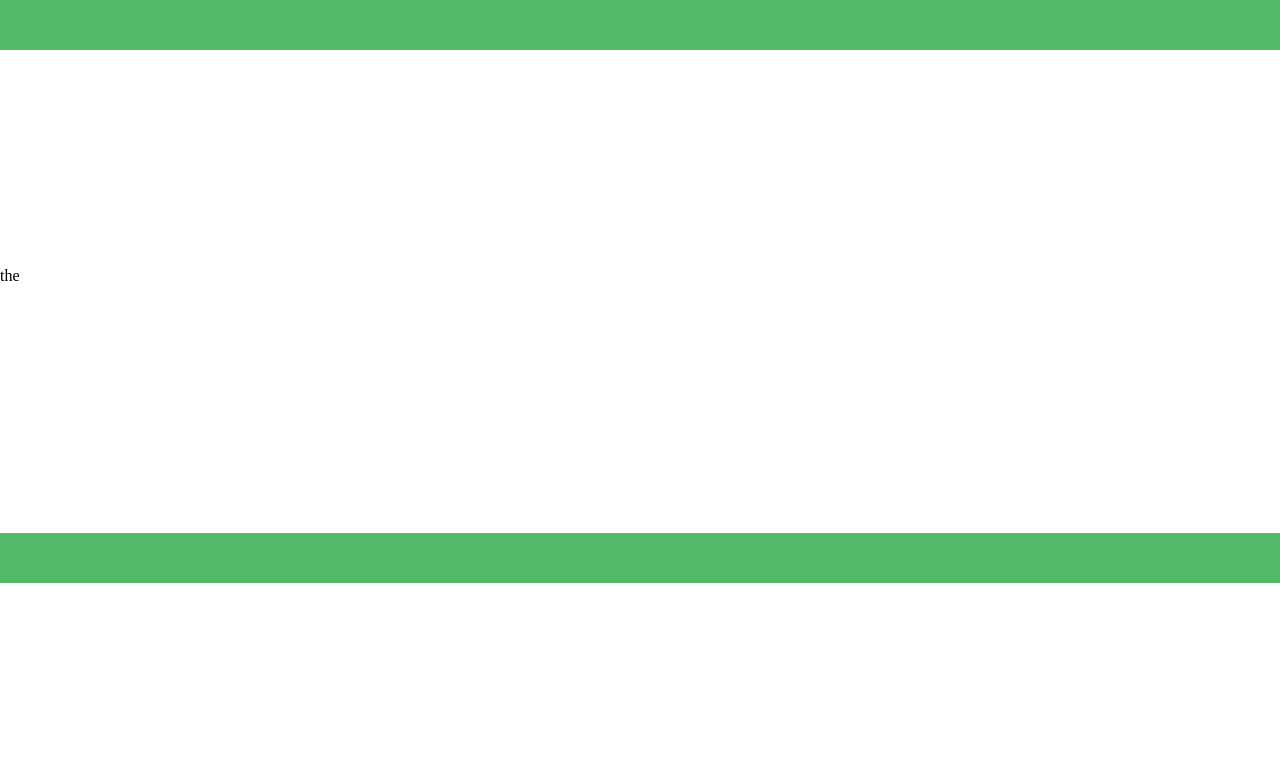
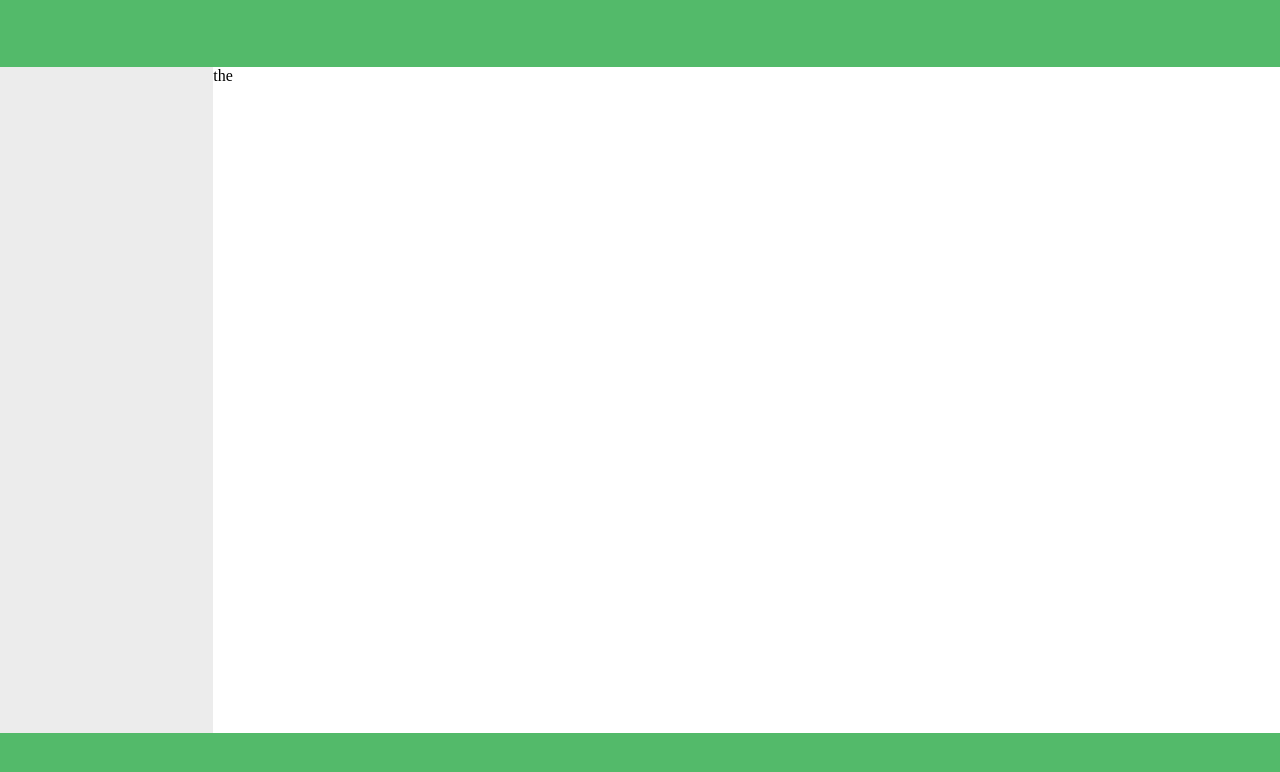
Before and after one commit to Pwnyboy1031/Todo-List, a plain HTML site: page index.html in a window 1280 px wide. Drawn offline with Linux system fonts and the light colour scheme.

Commit message:
added project and list functionality

```diff
--- a/index.html
+++ b/index.html
@@ -12,7 +12,9 @@
     <div id="wrapper">
         <header>
         </header>
+        <div id="sidebar"></div>
         <div id="main">the</div>
+
         <footer>
         </footer>
     </div>
--- a/main.js
+++ b/main.js
@@ -1 +1,106 @@
-console.log("Hello World");
+/*
+ * ATTENTION: The "eval" devtool has been used (maybe by default in mode: "development").
+ * This devtool is neither made for production nor for readable output files.
+ * It uses "eval()" calls to create a separate source file in the browser devtools.
+ * If you are trying to read the output file, select a different devtool (https://webpack.js.org/configuration/devtool/)
+ * or disable the default devtool with "devtool: false".
+ * If you are looking for production-ready output files, see mode: "production" (https://webpack.js.org/configuration/mode/).
+ */
+/******/ (() => { // webpackBootstrap
+/******/ 	"use strict";
+/******/ 	var __webpack_modules__ = ({
+
+/***/ "./src/index.js":
+/*!**********************!*\
+  !*** ./src/index.js ***!
+  \**********************/
+/***/ ((__unused_webpack_module, __webpack_exports__, __webpack_require__) => {
+
+eval("__webpack_require__.r(__webpack_exports__);\n/* harmony import */ var _project__WEBPACK_IMPORTED_MODULE_0__ = __webpack_require__(/*! ./project */ \"./src/project.js\");\n/* harmony import */ var _toDo__WEBPACK_IMPORTED_MODULE_1__ = __webpack_require__(/*! ./toDo */ \"./src/toDo.js\");\n\r\n\r\n\r\nconsole.log(\"Hello World\")\r\n\r\nfunction init() {\r\n    let defaultList = new _project__WEBPACK_IMPORTED_MODULE_0__.Project(\"Daily\", \"Your daily To-do list.\");\r\n    console.log(defaultList);\r\n    let toDo1 = new _toDo__WEBPACK_IMPORTED_MODULE_1__.toDo(\"Walk the dog\", \"Take fido for a walk\", \"March 5\", \"Urgent\");\r\n    console.log(toDo1);\r\n    defaultList.list.push(toDo1);\r\n    console.log(defaultList);\r\n}\r\n\r\n\r\ninit();\n\n//# sourceURL=webpack://todo-list/./src/index.js?");
+
+/***/ }),
+
+/***/ "./src/project.js":
+/*!************************!*\
+  !*** ./src/project.js ***!
+  \************************/
+/***/ ((__unused_webpack_module, __webpack_exports__, __webpack_require__) => {
+
+eval("__webpack_require__.r(__webpack_exports__);\n/* harmony export */ __webpack_require__.d(__webpack_exports__, {\n/* harmony export */   \"Project\": () => (/* binding */ Project)\n/* harmony export */ });\nclass Project {\r\n    constructor(title, description, list = []) {\r\n        this.title = title;\r\n        this.description = description;\r\n        this.list = list;\r\n    }\r\n}\r\n\r\n\n\n//# sourceURL=webpack://todo-list/./src/project.js?");
+
+/***/ }),
+
+/***/ "./src/toDo.js":
+/*!*********************!*\
+  !*** ./src/toDo.js ***!
+  \*********************/
+/***/ ((__unused_webpack_module, __webpack_exports__, __webpack_require__) => {
+
+eval("__webpack_require__.r(__webpack_exports__);\n/* harmony export */ __webpack_require__.d(__webpack_exports__, {\n/* harmony export */   \"toDo\": () => (/* binding */ toDo)\n/* harmony export */ });\n/* harmony import */ var _project__WEBPACK_IMPORTED_MODULE_0__ = __webpack_require__(/*! ./project */ \"./src/project.js\");\n\r\n\r\nclass toDo extends _project__WEBPACK_IMPORTED_MODULE_0__.Project {\r\n    constructor(title, description, dueDate, priority) {\r\n        super(title, description);\r\n        this.dueDate = dueDate;\r\n        this.priority = priority;\r\n    }\r\n}\r\n\r\n\r\n\n\n//# sourceURL=webpack://todo-list/./src/toDo.js?");
+
+/***/ })
+
+/******/ 	});
+/************************************************************************/
+/******/ 	// The module cache
+/******/ 	var __webpack_module_cache__ = {};
+/******/
+/******/ 	// The require function
+/******/ 	function __webpack_require__(moduleId) {
+/******/ 		// Check if module is in cache
+/******/ 		var cachedModule = __webpack_module_cache__[moduleId];
+/******/ 		if (cachedModule !== undefined) {
+/******/ 			return cachedModule.exports;
+/******/ 		}
+/******/ 		// Create a new module (and put it into the cache)
+/******/ 		var module = __webpack_module_cache__[moduleId] = {
+/******/ 			// no module.id needed
+/******/ 			// no module.loaded needed
+/******/ 			exports: {}
+/******/ 		};
+/******/
+/******/ 		// Execute the module function
+/******/ 		__webpack_modules__[moduleId](module, module.exports, __webpack_require__);
+/******/
+/******/ 		// Return the exports of the module
+/******/ 		return module.exports;
+/******/ 	}
+/******/
+/************************************************************************/
+/******/ 	/* webpack/runtime/define property getters */
+/******/ 	(() => {
+/******/ 		// define getter functions for harmony exports
+/******/ 		__webpack_require__.d = (exports, definition) => {
+/******/ 			for(var key in definition) {
+/******/ 				if(__webpack_require__.o(definition, key) && !__webpack_require__.o(exports, key)) {
+/******/ 					Object.defineProperty(exports, key, { enumerable: true, get: definition[key] });
+/******/ 				}
+/******/ 			}
+/******/ 		};
+/******/ 	})();
+/******/
+/******/ 	/* webpack/runtime/hasOwnProperty shorthand */
+/******/ 	(() => {
+/******/ 		__webpack_require__.o = (obj, prop) => (Object.prototype.hasOwnProperty.call(obj, prop))
+/******/ 	})();
+/******/
+/******/ 	/* webpack/runtime/make namespace object */
+/******/ 	(() => {
+/******/ 		// define __esModule on exports
+/******/ 		__webpack_require__.r = (exports) => {
+/******/ 			if(typeof Symbol !== 'undefined' && Symbol.toStringTag) {
+/******/ 				Object.defineProperty(exports, Symbol.toStringTag, { value: 'Module' });
+/******/ 			}
+/******/ 			Object.defineProperty(exports, '__esModule', { value: true });
+/******/ 		};
+/******/ 	})();
+/******/
+/************************************************************************/
+/******/
+/******/ 	// startup
+/******/ 	// Load entry module and return exports
+/******/ 	// This entry module can't be inlined because the eval devtool is used.
+/******/ 	var __webpack_exports__ = __webpack_require__("./src/index.js");
+/******/
+/******/ })()
+;
--- a/styles.css
+++ b/styles.css
@@ -1,12 +1,11 @@
 #wrapper {
     display: grid;
     grid-template-columns: 1fr 5fr;
-    grid-template-rows: 1fr 1fr 1fr;
+    grid-template-rows: 1fr 10fr 1fr;
     height: 100vh;
     width: 100vw;
 }
 header, footer {
-    height: 50px;
     width: auto;
     background-color: #53ba6a;
     color:black;
@@ -14,7 +13,7 @@ header, footer {
 }
 
 #main {
-    grid-area: 2/1/3/3;
+    grid-area: 2/2/3/3;
 }
 
 header {
@@ -30,3 +29,8 @@ h1 {
 body,html {
     margin: 0;
 }
+
+#sidebar {
+    grid-area: 2/1/2/2;
+    background-color: rgb(236, 236, 236);
+}
```
